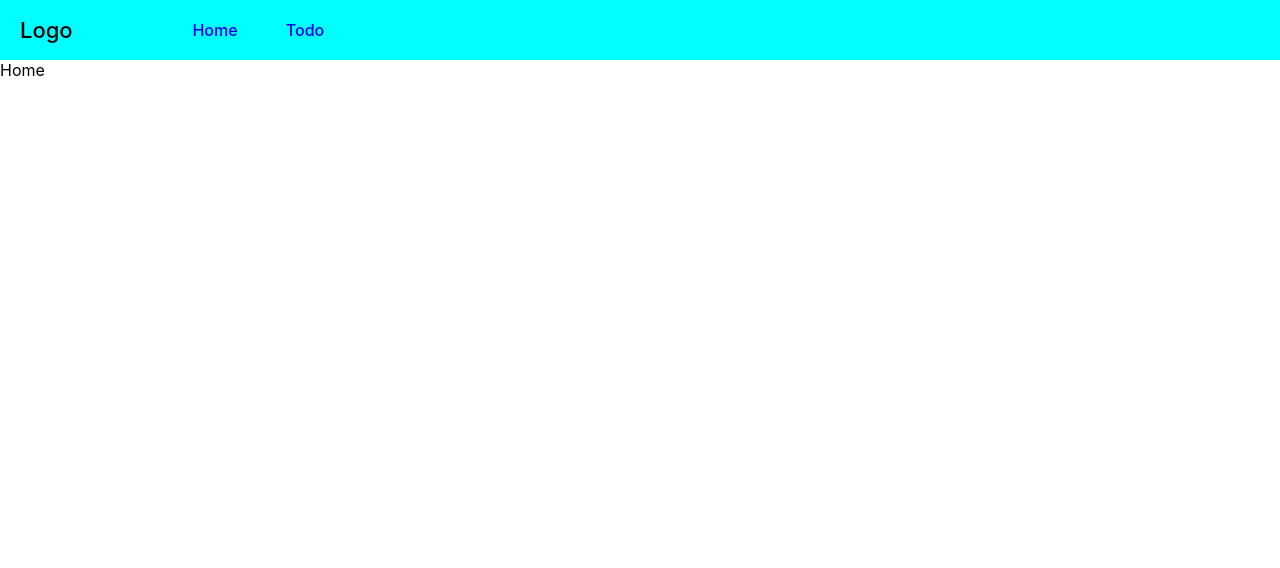
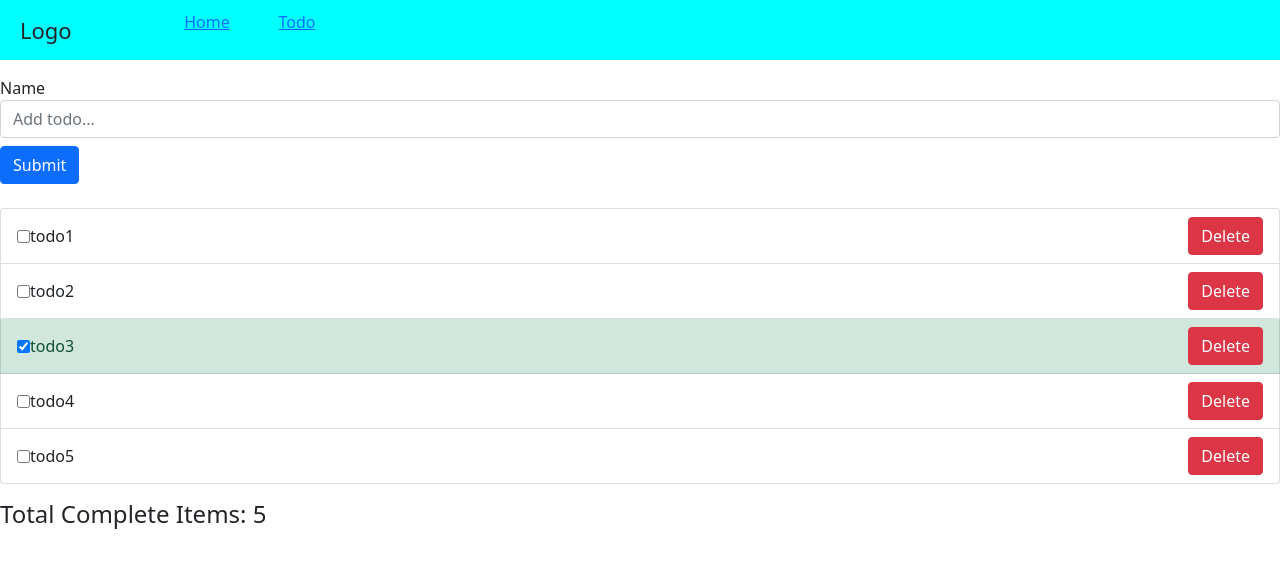
Before and after one commit to jaydto/Redux, a React (Create React App) app: page / in a window 1280 px wide. Shown: the top 568 px of the page. Built offline with nearby package versions, Linux system fonts and the light colour scheme.

Commit message:
ui change bootstrap added

```diff
--- a/src/App.js
+++ b/src/App.js
@@ -1,5 +1,5 @@
 import React from 'react'
-// import 'bootstrap/dist/css/bootstrap.min.css';
+import 'bootstrap/dist/css/bootstrap.min.css';
 import { Route, Routes } from 'react-router-dom'
 import Home from './Routes/Home'
 import TodoList from './Routes/TodoList'
--- a/src/Routes/Home.js
+++ b/src/Routes/Home.js
@@ -1,13 +1,16 @@
 import React from 'react'
 import AddTodo from '../components/AddTodo'
 import Navbar from '../components/Navbar'
+import TodoList from '../components/TodoList'
+import TotalCompleteItems from '../components/TotalCompleteItems'
 
 const Home = () => {
   return (
     <div>
       <Navbar/>
-      {/* <AddTodo/> */}
-      Home
+      <AddTodo/>
+			<TodoList/>
+			<TotalCompleteItems/>
       </div>
   )
 }
--- a/src/components/AddTodo.js
+++ b/src/components/AddTodo.js
@@ -1,26 +1,29 @@
-import React, { useState } from "react";
-import { useDispatch } from "react-redux";
-import { addTodo } from "../redux/slice/TodoSlice";
-
+import React, { useState } from 'react';
 
 const AddTodo = () => {
-  const dispatch = useDispatch();
-  const [value,setValue]=useState;
-  const onSubmit = (event) => {
-    event.preventDefault();
-    dispatch(
-      addTodo({
-        title: value,
-      })
-    );
-  };
-  return (
-  <div>
-    <form onSubmit={onSubmit} className="form-inline mt-3 ">
-        <input type="text" name="" className="form-control mb-2 mr-sm-2" placeholder="Add todo" value={value} onChange={(event)=>setValue(event.target.value)} id="" />
-        <buttton className="btn btn-primary mb3">Submit</buttton>
-    </form>
-  </div>);
+	const [value, setValue] = useState('');
+
+	const onSubmit = (event) => {
+		event.preventDefault();
+		console.log('user entered: ' + value);
+	};
+
+	return (
+		<form onSubmit={onSubmit} className='form-inline mt-3 mb-3'>
+			<label className='sr-only'>Name</label>
+			<input
+				type='text'
+				className='form-control mb-2 mr-sm-2'
+				placeholder='Add todo...'
+				value={value}
+				onChange={(event) => setValue(event.target.value)}
+			></input>
+
+			<button type='submit' className='btn btn-primary mb-2'>
+				Submit
+			</button>
+		</form>
+	);
 };
 
 export default AddTodo;
--- a/src/components/TodoItem.js
+++ b/src/components/TodoItem.js
@@ -1,33 +1,16 @@
-import React from "react";
-import { useDispatch } from "react-redux";
-import { toggleComplete } from "../redux/slice/TodoSlice";
-const TodoItem = ({id ,title ,completed}) => {
-  const dispatch = useDispatch();
-  const handleCompleteClick = () => {
-    dispatch(
-      toggleComplete({
-        id: id,
-        competed: !completed,
-      })
-    );
-  };
+import React from 'react';
 
+const TodoItem = ({ id, title, completed }) => {
 	return (
-    <div>
-      <li
-        // className={"list-group-item " ,{competed ,'list-group-item-success'}}
-      >
-        <div className="d-flex justify-content-between">
-            <span className="d-flex align-items-center">
-                <input type="checkbox" className="mr-3" onChange={handleCompleteClick} checked={completed} />
+		<li className={`list-group-item ${completed && 'list-group-item-success'}`}>
+			<div className='d-flex justify-content-between'>
+				<span className='d-flex align-items-center'>
+					<input type='checkbox' className='mr-3' checked={completed}></input>
 					{title}
 				</span>
-
-            <button className="btn btn-danger">Delete</button>
-
+				<button className='btn btn-danger'>Delete</button>
 			</div>
 		</li>
-    </div>
 	);
 };
 
--- /dev/null
+++ b/src/components/TodoList.js
@@ -0,0 +1,22 @@
+import React from 'react';
+import TodoItem from './TodoItem';
+
+const TodoList = () => {
+	const todos = [
+		{ id: 1, title: 'todo1', completed: false },
+		{ id: 2, title: 'todo2', completed: false },
+		{ id: 3, title: 'todo3', completed: true },
+		{ id: 4, title: 'todo4', completed: false },
+		{ id: 5, title: 'todo5', completed: false },
+	];
+
+	return (
+		<ul className='list-group'>
+			{todos.map((todo) => (
+				<TodoItem id={todo.id} title={todo.title} completed={todo.completed} />
+			))}
+		</ul>
+	);
+};
+
+export default TodoList;
--- /dev/null
+++ b/src/components/TotalCompleteItems.js
@@ -0,0 +1,7 @@
+import React from 'react';
+
+const TotalCompleteItems = () => {
+	return <h4 className='mt-3'>Total Complete Items: 5</h4>;
+};
+
+export default TotalCompleteItems;
```
Lines whose indentation alone changed are shown as unchanged.
